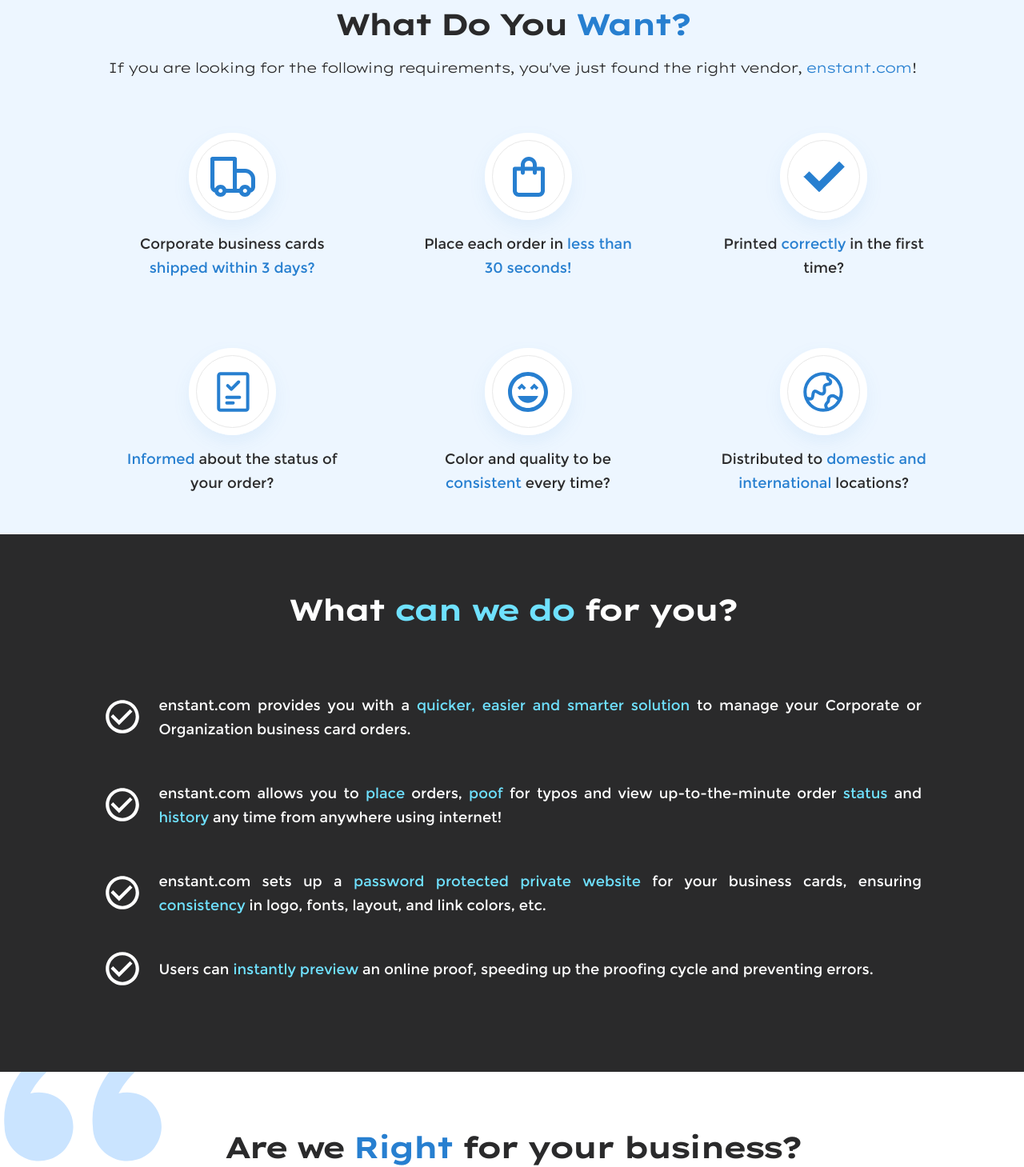
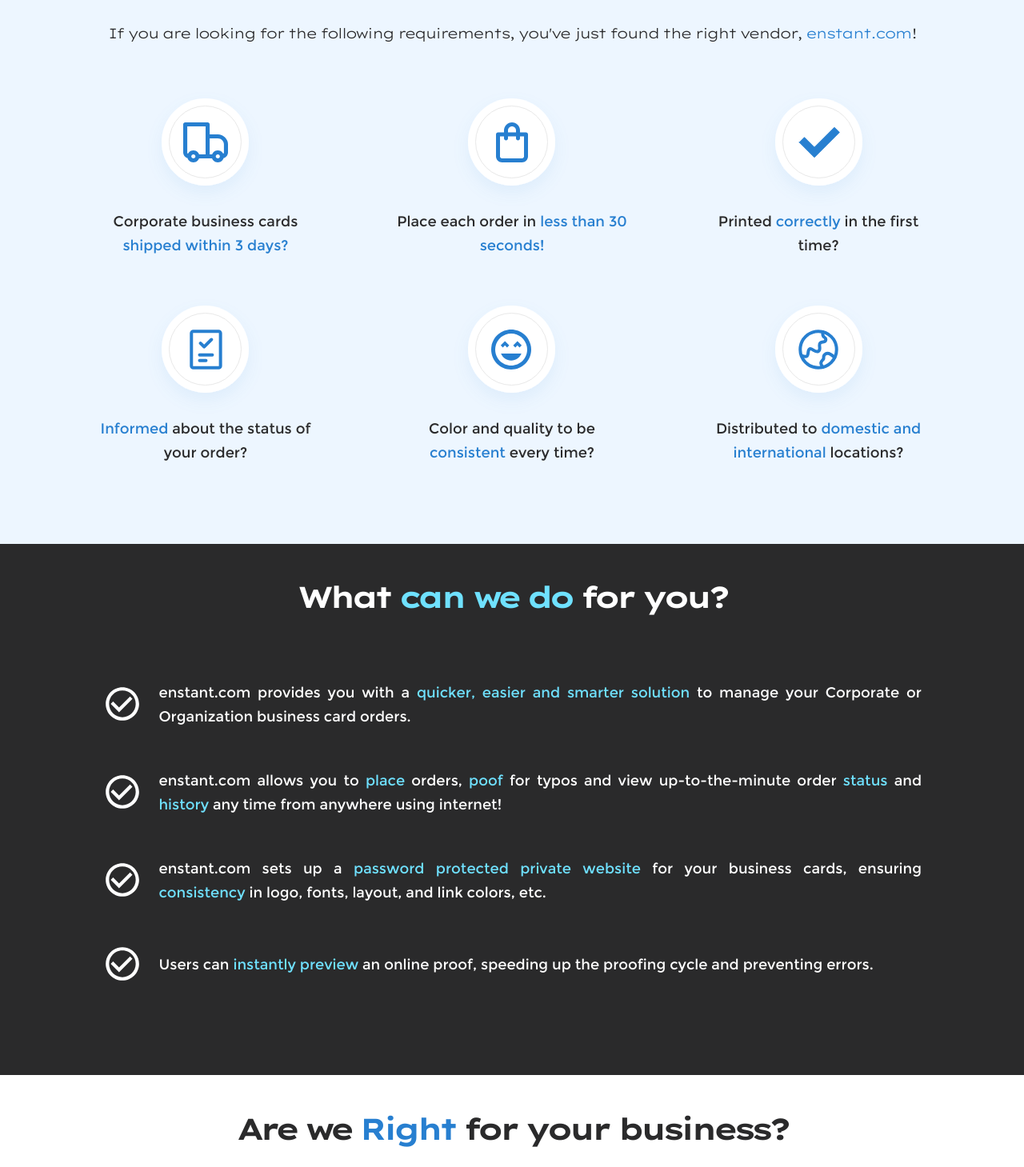
Before and after one commit to erik-ksth/enstant, a React (Create React App) app: page / in a window 1280 px wide. Shown: the part 1093-2552 px from the top of the page at 80% size. Built offline with nearby package versions, Linux system fonts and the light colour scheme.

Commit message:
feat: testimonials session

```diff
--- a/src/components/modules/HomePage/AreWeRightSession/index.js
+++ b/src/components/modules/HomePage/AreWeRightSession/index.js
@@ -8,7 +8,6 @@
       </h2>
 
       <div style={bodyParaContainer}>
-
         <p>
           enstant.com is ideal for you if your company or organization orders
           business cards <span>frequently.</span>
@@ -26,9 +25,6 @@
           providing your staff with the basic, yet important
           <span> sales tool </span>- the business card.
         </p>
-
-        <img style={topQuote} src="/images/icons/quote_icon.svg"></img>
-        <img style={buttomQuote} src="/images/icons/quote_icon.svg"></img>
       </div>
     </div>
   );
@@ -37,25 +33,14 @@
 export default AreWeRight;
 
 const parentContainer = {
-    padding: '3% 0',
-    backgroundColor: 'white',
-    overflow: 'hidden',
-}
+  padding: "3% 0",
+  backgroundColor: "white",
+  overflow: "hidden",
+};
 
 const bodyParaContainer = {
-    padding: '0.5% 10%',
-    marginBottom: '-10%'
-}
-
-const topQuote = {
-    position: 'relative',
-    top: '-470px',
-    left: '-12%',
-}
-
-const buttomQuote = {
-    position: 'relative',
-    bottom: '50px',
-    right: '-73%',
-    transform: 'rotate(180deg)'
-}
+  padding: "3% 10%",
+  display: "flex",
+  flexDirection: "column",
+  rowGap: "30px",
+};
--- /dev/null
+++ b/src/components/modules/HomePage/Testimonials/index.js
@@ -0,0 +1,119 @@
+import { ChevronLeft, ChevronRight } from "react-bootstrap-icons";
+import useEmblaCarousel from "embla-carousel-react";
+import { useCallback } from "react";
+
+function Testimonials() {
+  let testimonials = [
+    {
+      testimonial:
+        "I'm a huge fan of this app, I've found it to be incredibly intuitive overall. Would definitely recommend this if you're looking for an app to make planning that bit easier.",
+      author: "John Doe",
+      authorImg: "https://source.unsplash.com/v2aKnjMbP_k/500x500",
+      authorMetadata: "Cisco",
+    },
+    {
+      testimonial:
+        "This app has been pivotal for helping our team collaborate on tasks and new plans, I’d definitely recommend this if you’d like an intuitive planner app.",
+      author: "Emma Stone",
+      authorMetadata: "IBM",
+      authorImg: "https://source.unsplash.com/rDEOVtE7vOs/500x500",
+    },
+    {
+      testimonial:
+        "I'm a huge fan of this app, I've found it to be incredibly intuitive overall. Would definitely recommend this if you're looking for an app to make planning that bit easier.",
+      author: "Ben Parker",
+      authorImg: "https://source.unsplash.com/v2aKnjMbP_k/500x500",
+      authorMetadata: "INTEL",
+    },
+    {
+      testimonial:
+        "This app has been pivotal for helping our team collaborate on tasks and new plans, I’d definitely recommend this if you’d like an intuitive planner app.",
+      author: "Mary Janes",
+      authorMetadata: "3com",
+      authorImg: "https://source.unsplash.com/rDEOVtE7vOs/500x500",
+    },
+    {
+      testimonial:
+        "I absolutely love the features provided, and that I can create notes to each task also. It really helped streamline my workflow, I would definitely recommend it!",
+      author: "Christine Stark",
+      authorImg: "https://source.unsplash.com/pUhxoSapPFA/500x500",
+      authorMetadata: "Stanford",
+    },
+  ];
+
+  const [emblaRef, emblaApi] = useEmblaCarousel({ loop: true, duration: 24 });
+  const scrollPrev = useCallback(() => {
+    if (emblaApi) emblaApi.scrollPrev();
+  }, [emblaApi]);
+  const scrollNext = useCallback(() => {
+    if (emblaApi) emblaApi.scrollNext();
+  }, [emblaApi]);
+
+  return (
+    <div>
+      <section>
+        <div class="py-24 w-4/5 mx-auto">
+          <h2 className="pb-16 font-bold text-5xl text-gray-800 text-center">
+            What Clients <span>Say</span>?
+          </h2>
+
+          <div className="embla overflow-hidden flex" ref={emblaRef}>
+            <div className="embla__container flex flex-row ">
+              {testimonials.map((testimonialMetadata, index) => (
+                <div
+                  className="embla__slide flex-[0_0_33%] md:flex-[0_0_32%] mr-4 min-w-0
+                        bg-white rounded-lg"
+                >
+                  <div
+                    class="w-full flex flex-col bg-white px-9 py-6
+                  rounded-2xl "
+                  >
+                    <p class="pt-2 text-slate-600 leading-7">
+                      {testimonialMetadata.testimonial}
+                    </p>
+                    <div class="flex flex-row pt-4 mt-2 items-center place-content-center ">
+                      <div class="flex flex-col ml-4 items-center">
+                        <p class="font-semibold text-primaryBlue uppercase ">
+                          {testimonialMetadata.author}
+                        </p>
+                        <p class="text-gray-600">
+                          {testimonialMetadata.authorMetadata}
+                        </p>
+                      </div>
+                    </div>
+                  </div>
+                </div>
+              ))}
+            </div>
+          </div>
+
+          <div class="flex justify-center mt-8">
+            <div>
+              <button
+                type="button"
+                class="mr-4 text-primaryBlue border border-primaryBlue hover:bg-primaryBlue hover:text-white focus:ring-4 focus:outline-none focus:ring-blue-300 font-medium rounded-full text-sm p-2.5 text-center inline-flex items-center
+             "
+                onClick={scrollPrev}
+              >
+                <ChevronLeft />
+                <span class="sr-only">Left arrow</span>
+              </button>
+
+              <button
+                type="button"
+                class="text-white bg-primaryBlue hover:bg-blue-800 focus:ring-4 focus:outline-none focus:ring-blue-300 font-medium rounded-full text-sm p-2.5 text-center
+              inline-flex items-center"
+                onClick={scrollNext}
+              >
+                <ChevronRight />
+                <span class="sr-only">Right arrow</span>
+              </button>
+            </div>
+          </div>
+        </div>
+      </section>
+    </div>
+  );
+}
+
+export default Testimonials;
--- a/src/components/modules/HomePage/WhatCanWeDoSession/index.js
+++ b/src/components/modules/HomePage/WhatCanWeDoSession/index.js
@@ -91,4 +91,5 @@
   flexDirection: "row",
   alignItems: "center",
   columnGap: "2%",
+  margin: '50px 0'
 };
--- a/src/components/modules/HomePage/WhatDoYouWantSection/index.js
+++ b/src/components/modules/HomePage/WhatDoYouWantSection/index.js
@@ -15,37 +15,37 @@
 
       <ul style={listContainer}>
         <li style={list}>
-          <img style={icon} src="/images/icons/shipping_icon.svg"></img>
+          <img src="/images/icons/shipping_icon.svg"></img>
           <p style={{ textAlign: "center" }}>
             Corporate business cards <span>shipped within 3 days?</span>
           </p>
         </li>
         <li style={list}>
-          <img style={icon} src="/images/icons/bag_icon.svg"></img>
+          <img src="/images/icons/bag_icon.svg"></img>
           <p style={{ textAlign: "center" }}>
             Place each order in <span>less than 30 seconds!</span>
           </p>
         </li>
         <li style={list}>
-          <img style={icon} src="/images/icons/checked_icon.svg"></img>
+          <img src="/images/icons/checked_icon.svg"></img>
           <p style={{ textAlign: "center" }}>
             Printed <span>correctly</span> in the first time?
           </p>
         </li>
         <li style={list}>
-          <img style={icon} src="/images/icons/status_icon.svg"></img>
+          <img src="/images/icons/status_icon.svg"></img>
           <p style={{ textAlign: "center" }}>
             <span>Informed</span> about the status of your order?
           </p>
         </li>
         <li style={list}>
-          <img style={icon} src="/images/icons/happy_icon.svg"></img>
+          <img src="/images/icons/happy_icon.svg"></img>
           <p style={{ textAlign: "center" }}>
             Color and quality to be <span>consistent</span> every time?
           </p>
         </li>
         <li style={list}>
-          <img style={icon} src="/images/icons/earth_icon.svg"></img>
+          <img src="/images/icons/earth_icon.svg"></img>
           <p style={{ textAlign: "center" }}>
             Distributed to <span>domestic and international</span> locations?
           </p>
@@ -64,6 +64,7 @@
   justifyContent: "space-evenly",
   rowGap: "50px",
   columnGap: "4%",
+  margin: '0 0 100px 0'
 };
 
 const list = {
@@ -74,7 +75,3 @@
   alignItems: "center",
   textAlign: "center",
 };
-
-const icon = {
-  marginBottom: "-40px",
-};
--- a/src/index.css
+++ b/src/index.css
@@ -1,3 +1,7 @@
+@tailwind base;
+@tailwind components;
+@tailwind utilities;
+
 :root {
   --primary-blue: #277FD0;
   --secondary-blue: #6FE1FF;
@@ -42,8 +46,16 @@
 
 h1, h2 {
   font-family: LexendPetaBold;
-  letter-spacing: -5px;
+  letter-spacing: -6px;
   text-align: center;
+}
+
+h1 {
+  font-size: 200%;
+}
+
+h2 {
+  font-size: 150%;
 }
 
 span {
@@ -60,7 +72,7 @@
   letter-spacing: -2px;
   font-size: 70%;
   text-align: center;
-  margin: -10px 0px 60px 0px;
+  margin: 20px 0px 60px 0px;
 }
 
 .bold {
--- a/src/pages/index.js
+++ b/src/pages/index.js
@@ -7,8 +7,10 @@
 import WhatCanWeDo from '../components/modules/HomePage/WhatCanWeDoSession'
 import AreWeRight from '../components/modules/HomePage/AreWeRightSession';
 import ClientsLogos from '../components/modules/HomePage/ClientsLogos';
+import Testimonials from '../components/modules/HomePage/Testimonials';
 import AppFooter from '../components/modules/PageLayout/submodules/AppFooter';
 import RemindingFooter from '../components/modules/PageLayout/submodules/RemindingFooter';
+
 
 function Home() {
   return (
@@ -19,6 +21,7 @@
           <WhatCanWeDo/>
           <AreWeRight/>
           <ClientsLogos/>
+          <Testimonials/>
           <RemindingFooter/>
           <AppFooter/>
      </body>
--- /dev/null
+++ b/tailwind.config.js
@@ -0,0 +1,18 @@
+/** @type {import('tailwindcss').Config} */
+module.exports = {
+  content: [
+    "./src/**/*.{js,jsx,ts,tsx}",
+  ],
+  theme: {
+    extend: {
+      colors: {
+        primaryBlue: '#277FD0',
+        secondaryBlue: '#6FE1FF',
+        backgroundColor: '#EDF6FF',
+        textColor: '#2A2A2B',
+        inactiveTextColor: '#8B8B8B',
+      }
+    },
+  },
+  plugins: [],
+}
```
Also changed, not shown: package.json (+6 -1 lines), 2 other files (tests, documents, lock files or other folders).
